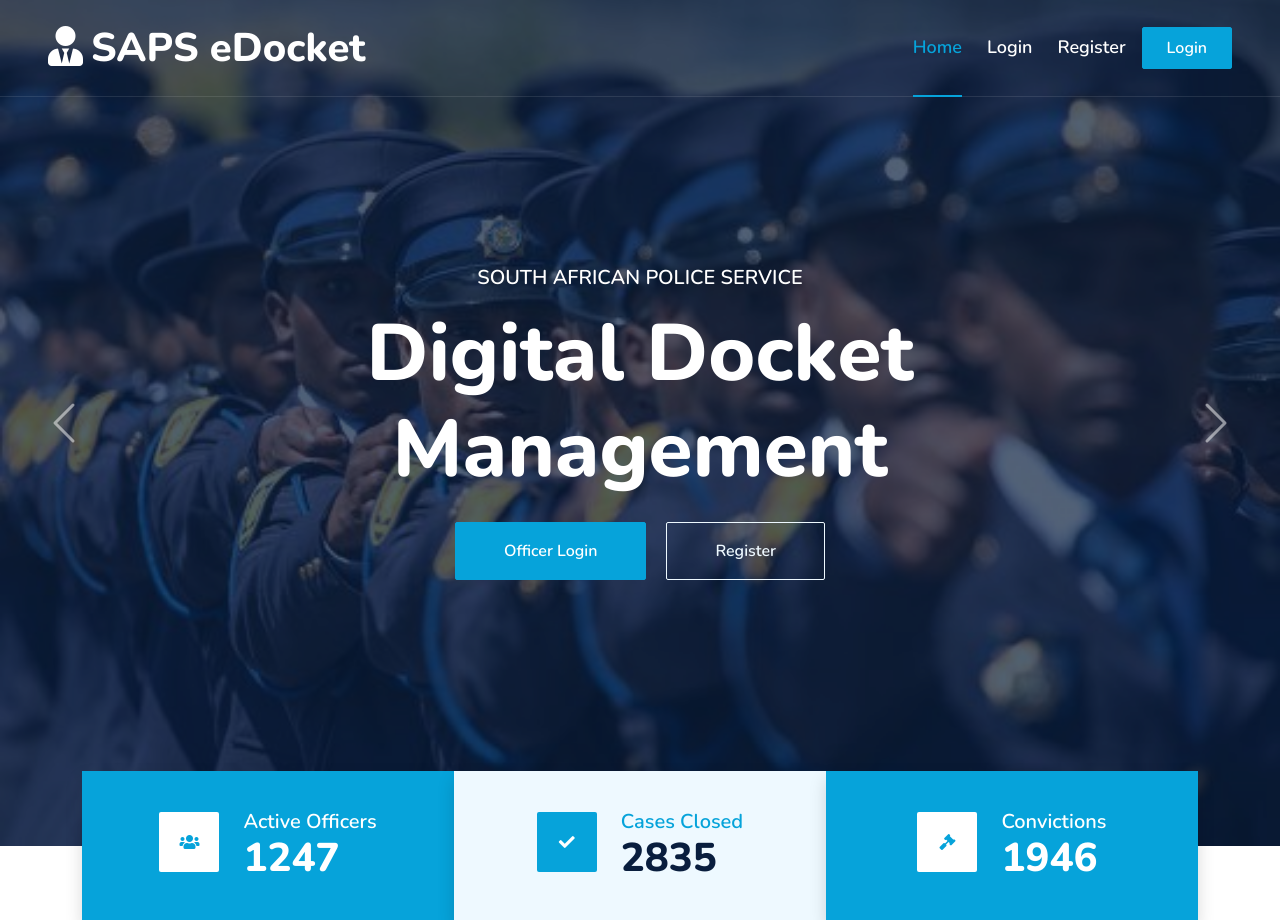
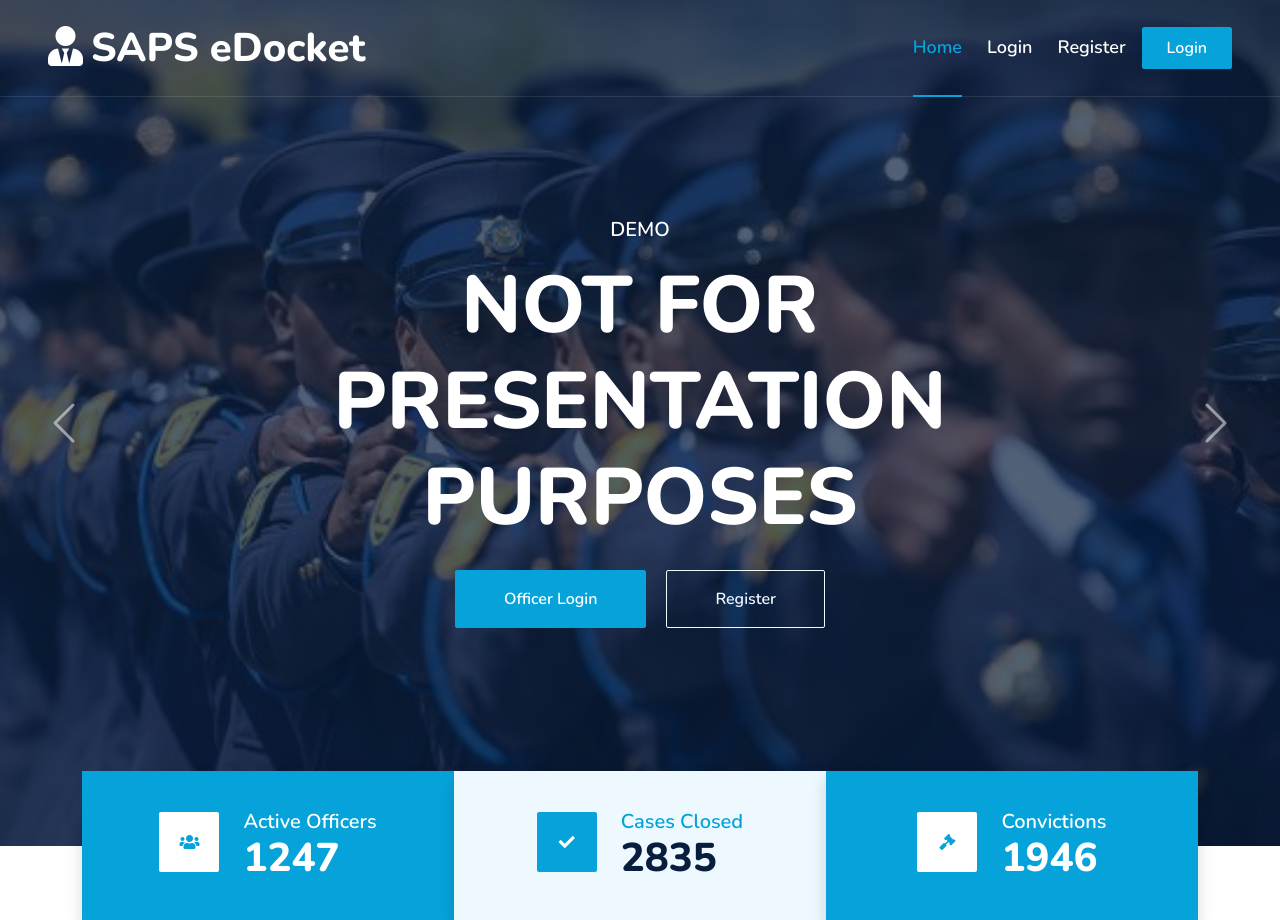
Before and after one commit to shichabonkuna22-star/Gambu-EDocket, a Flask app: page / in a window 1280 px wide. Shown: the part 46-966 px from the top of the page. Run offline with Flask 3, Linux system fonts and the light colour scheme; some libraries are stand-ins or nearby versions.

Commit message:
feat: NOT FOR PRESENTATION

```diff
--- a/templates/index.html
+++ b/templates/index.html
@@ -11,8 +11,8 @@
                 <img class="w-100" src="{{ url_for('static', filename='img/carousel-1.jpg') }}" alt="SAPS eDocket">
                 <div class="carousel-caption d-flex flex-column align-items-center justify-content-center">
                     <div class="p-3" style="max-width: 900px;">
-                        <h5 class="text-white text-uppercase mb-3 animated slideInDown">South African Police Service</h5>
-                        <h1 class="display-1 text-white mb-md-4 animated zoomIn">Digital Docket Management</h1>
+                        <h5 class="text-white text-uppercase mb-3 animated slideInDown">DEMO</h5>
+                        <h1 class="display-1 text-white mb-md-4 animated zoomIn">NOT FOR PRESENTATION PURPOSES</h1>
                         <a href="{{ url_for('auth.login') }}" class="btn btn-primary py-md-3 px-md-5 me-3 animated slideInLeft">Officer Login</a>
                         <a href="{{ url_for('auth.register') }}" class="btn btn-outline-light py-md-3 px-md-5 animated slideInRight">Register</a>
                     </div>
@@ -22,8 +22,8 @@
                 <img class="w-100" src="{{ url_for('static', filename='img/carousel-2.jpg') }}" alt="Biometric Security">
                 <div class="carousel-caption d-flex flex-column align-items-center justify-content-center">
                     <div class="p-3" style="max-width: 900px;">
-                        <h5 class="text-white text-uppercase mb-3 animated slideInDown">Biometric & AI-Powered</h5>
-                        <h1 class="display-1 text-white mb-md-4 animated zoomIn">Facial Recognition & Intelligence</h1>
+                        <h5 class="text-white text-uppercase mb-3 animated slideInDown">DEMO</h5>
+                        <h1 class="display-1 text-white mb-md-4 animated zoomIn">NOT FOR PRESENTATION PURPOSES</h1>
                         <a href="{{ url_for('auth.login') }}" class="btn btn-primary py-md-3 px-md-5 me-3 animated slideInLeft">Login</a>
                         <a href="{{ url_for('auth.register') }}" class="btn btn-outline-light py-md-3 px-md-5 animated slideInRight">Register</a>
                     </div>
```
